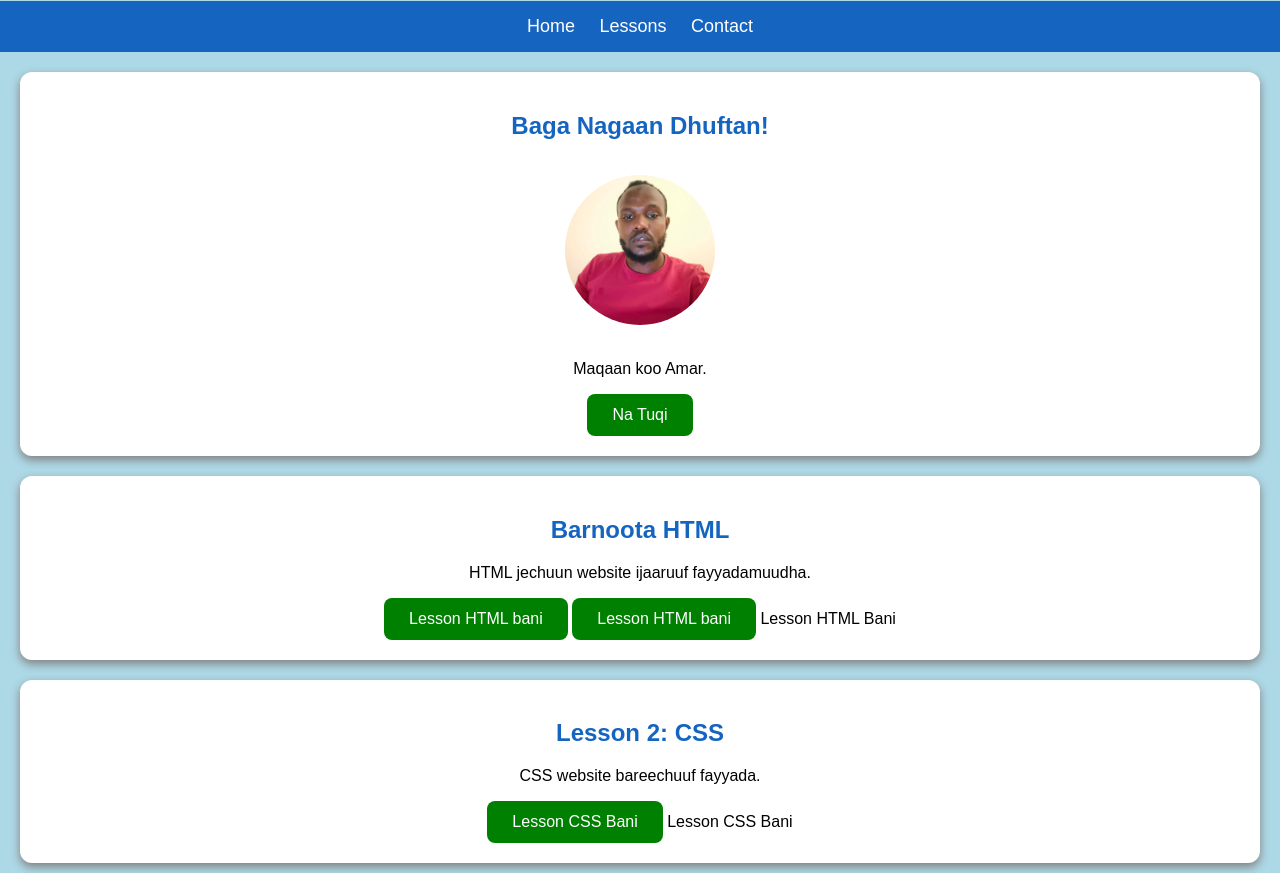
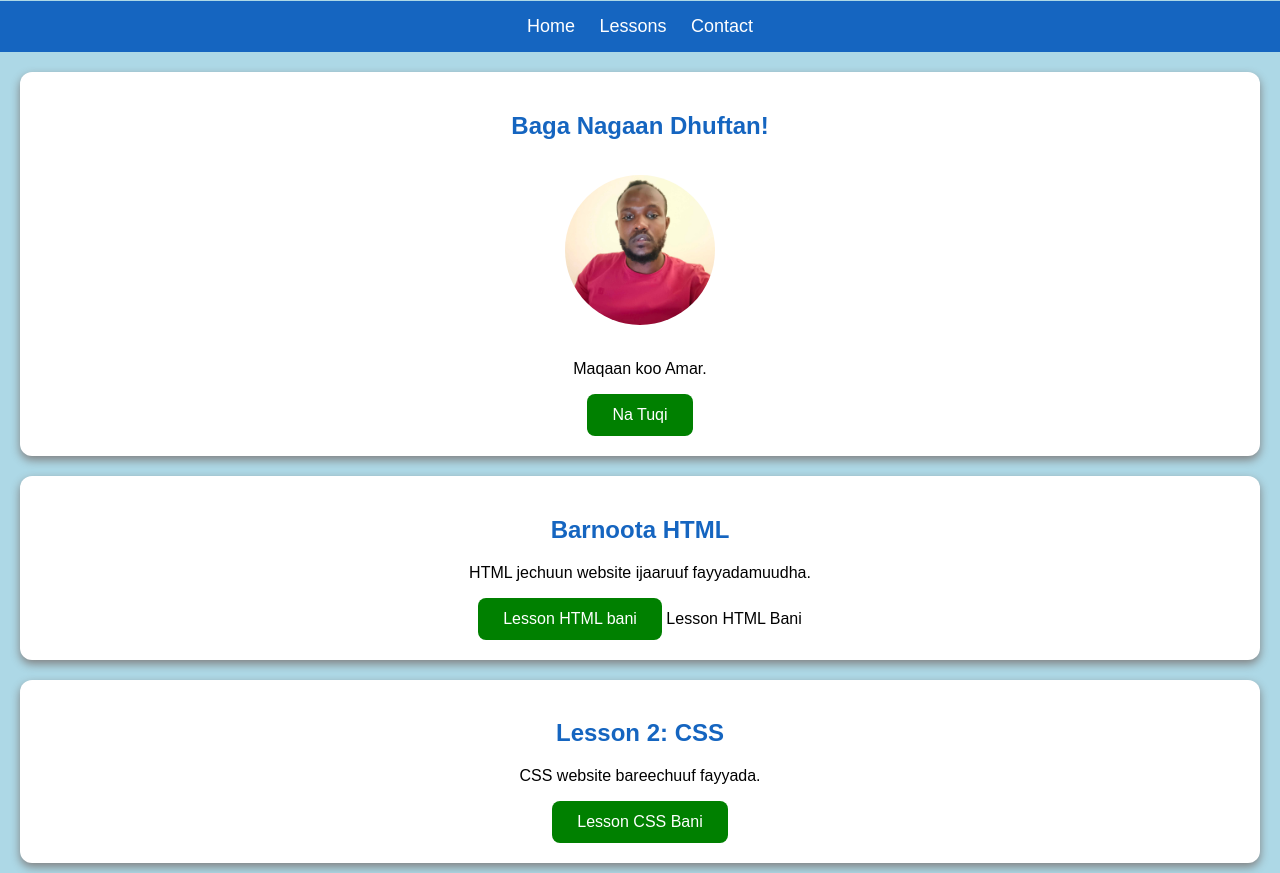
Before and after one commit to Amar-learning-2026/Amar-learning-App, a plain HTML site: page index.html in a window 1280 px wide. Shown: the part 79-952 px from the top of the page. Drawn offline with Linux system fonts and the light colour scheme.

Commit message:
Update index.html

```diff
--- a/index.html
+++ b/index.html
@@ -121,9 +121,6 @@ Na Tuqi
   <button onclick="document.getElementById('htmlLesson').style.display='block'">
 Lesson HTML bani
 </button>
-<button onclick="document.getElementById('htmlLesson').style.display='block'">
-Lesson HTML bani
-</button>
 
 <div id="htmlLesson" style="display:none;">
   <h2>Lesson 1: HTML</h2>
@@ -149,7 +146,7 @@ Lesson HTML Bani
 <button onclick="document.getElementById('cssLesson').style.display='block'">
   Lesson CSS Bani
 </button>
-Lesson CSS Bani
+
   <div id="cssLesson" style="display:none;">
   <h2>Lesson 2: CSS</h2>
   <p>CSS jechuun website bareechuuf fayyada.</p>
```
